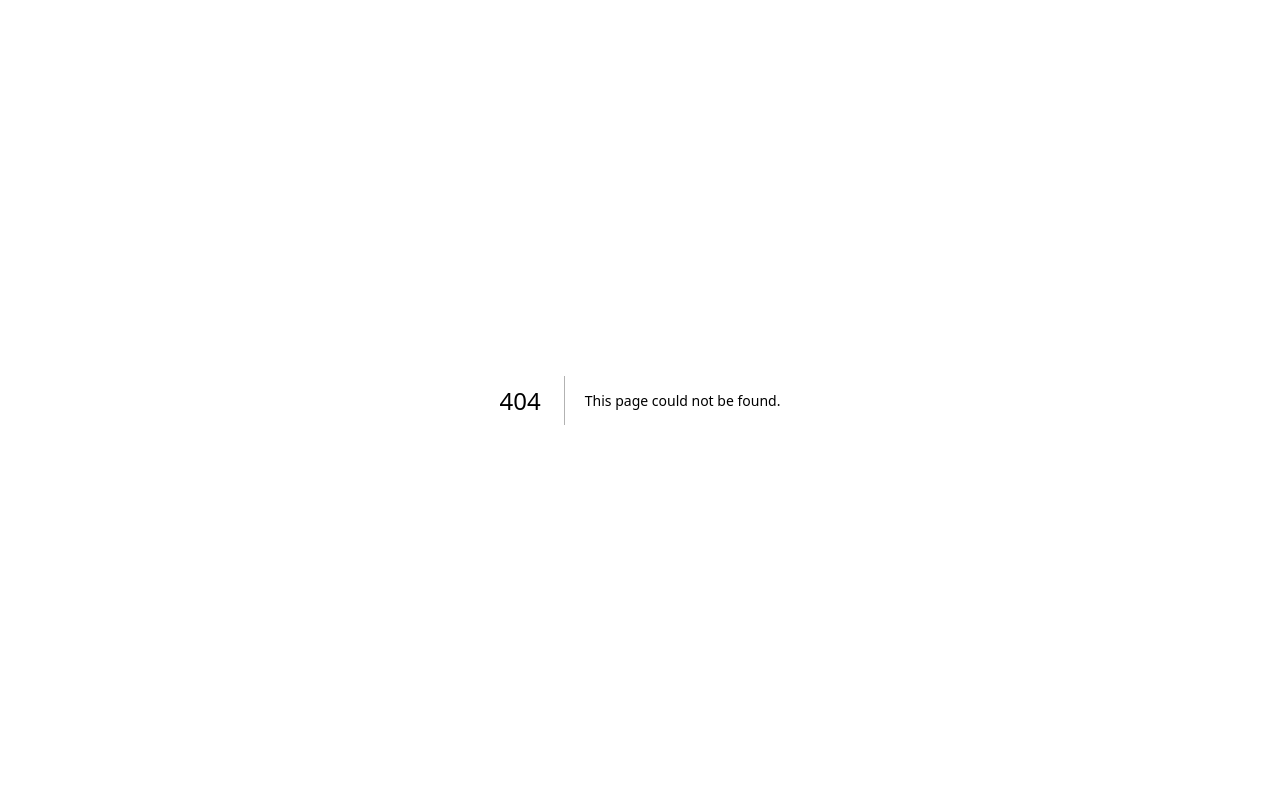
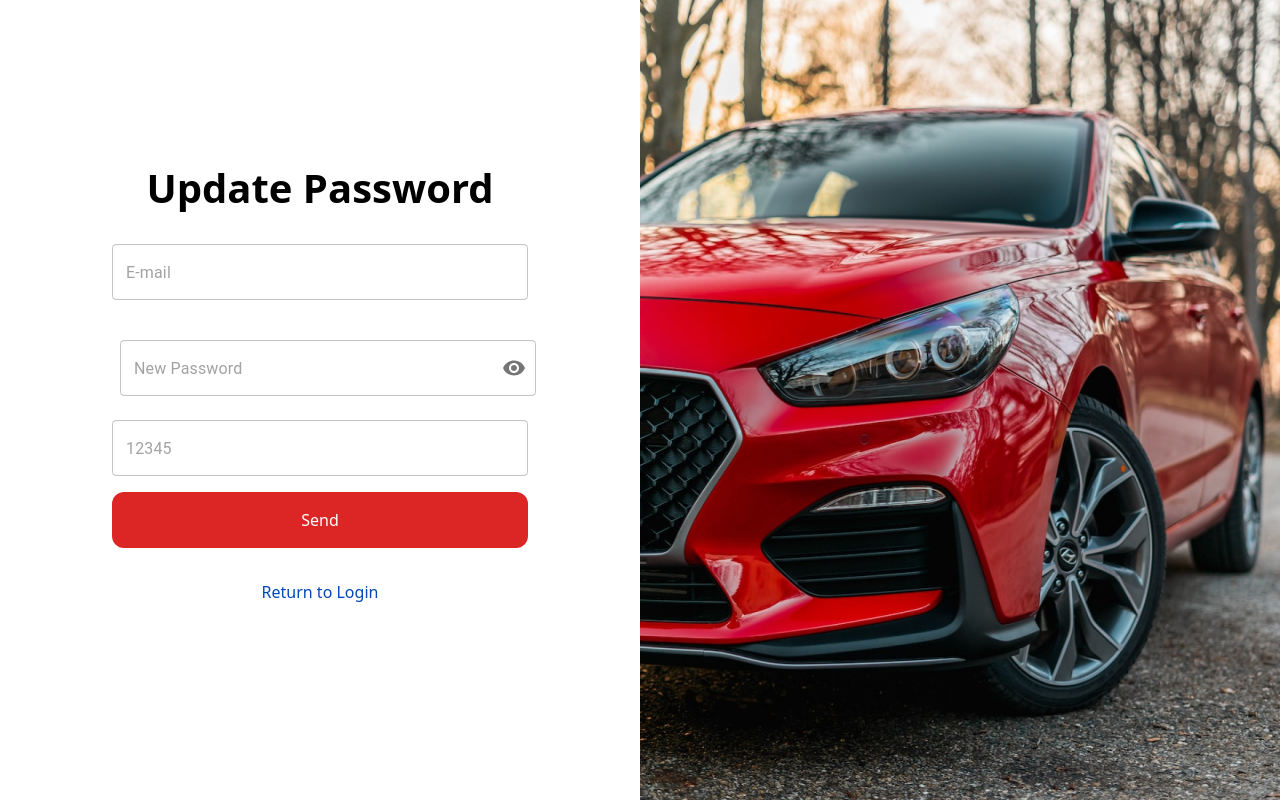
Before and after one commit to Waqas3399Nazir/Standout_Front_End, a Next.js app: page /update-password in a window 1280 px wide. Before the commit this address had no page. Built offline with nearby package versions, Linux system fonts and the light colour scheme.

Commit message:
Sign Up,Login, Email Verification, Reset Password Pages updated,one Login Bug fixed,Update Passord API Integrated

```diff
--- a/config/axios.ts
+++ b/config/axios.ts
@@ -6,12 +6,13 @@ const axiosInstance = () => {
   const token = localStorage.getItem(SS_TOKEN);
 
   //setting the enviroment
-  let url = "http://68.183.25.97";
-  if (process.env.NODE_ENV === "development") {
-    url = `${process.env.TEST_API_URL}`;
-  } else if (process.env.NODE_ENV === "production") {
-  } else if (process.env.NODE_ENV === "test") {
-  }
+  let url = "http://localhost:4000";
+  // let url = "http://68.183.25.97";
+  // if (process.env.NODE_ENV === "development") {
+  //   url = `${process.env.TEST_API_URL}`;
+  // } else if (process.env.NODE_ENV === "production") {
+  // } else if (process.env.NODE_ENV === "test") {
+  // }
   const enviroment = `${url}/api`;
   return axios.create({
     baseURL: enviroment,
--- a/pages/email-verification.tsx
+++ b/pages/email-verification.tsx
@@ -40,14 +40,14 @@ const EmailVerification = () => {
           </p>
         </div>
       </div>
-      <div className="flex-5 hidden lg:block bg-registerImage">
-        {/* <Image
+      <div className="flex-5 hidden lg:block">
+        <Image
           className="w-full h-screen"
           src="/images/signup-image.png"
           alt=""
           width={100}
           height={100}
-        /> */}
+        />
       </div>
     </div>
   );
--- a/pages/login.tsx
+++ b/pages/login.tsx
@@ -13,7 +13,7 @@ import { FaFacebook } from "react-icons/fa";
 import Alert from "@mui/material/Alert";
 import AlertTitle from "@mui/material/AlertTitle";
 import Stack from "@mui/material/Stack";
-
+import Image from "next/image";
 import {
   loginUser,
   errorCleanUp,
@@ -77,13 +77,11 @@ const Login = () => {
       setUserDefinedError("Enter valid Email and Password");
     } else if (!regexEmail.test(userLoginData.email)) {
       setUserDefinedError("Please Enter a valid Email!");
-    }
-    //to clean stored error message
-    dispatch(errorCleanUp());
-    //to clean stored message
-    dispatch(messageCleanUp());
-
-    if (userLoginData) {
+    } else {
+      //to clean stored error message
+      dispatch(errorCleanUp());
+      //to clean stored message
+      dispatch(messageCleanUp());
       dispatch(loginUser(userLoginData));
     }
   };
@@ -229,7 +227,15 @@ const Login = () => {
           </div>
         </div>
       </div>
-      <div className="hidden md:block h-screen flex-5 bg-loginImage bg-no-repeat"></div>
+      <div className="hidden md:block flex-5 ">
+        <Image
+          className="w-full h-screen"
+          src="/images/login.png"
+          alt=""
+          width={100}
+          height={100}
+        />
+      </div>
     </div>
     // </AuthGuard>
   );
--- a/pages/register.tsx
+++ b/pages/register.tsx
@@ -14,7 +14,6 @@ import { FaFacebook } from "react-icons/fa";
 import Image from "next/image";
 import Select, { SelectChangeEvent } from "@mui/material/Select";
 import Alert from "@mui/material/Alert";
-import AlertTitle from "@mui/material/AlertTitle";
 import Stack from "@mui/material/Stack";
 
 //
@@ -173,7 +172,6 @@ const Register = () => {
       dispatch(errorCleanUp());
       //to clean stored message
       dispatch(messageCleanUp());
-
       router.push(`/email-verification?email=${userData.email}`);
     }
   }, [loader]);
@@ -223,7 +221,7 @@ const Register = () => {
                   className="w-full rounded-xl"
                   id="outlined-email"
                   type="text"
-                  placeholder="Phone Number"
+                  placeholder="(123) 123-1234"
                   name="phoneNumber"
                   onChange={handleChange}
                 />
@@ -418,7 +416,7 @@ const Register = () => {
       </div>
       <div className="hidden md:block flex-5">
         <Image
-          className="w-full h-screen min-h-full"
+          className="w-full bg-center h-screen min-h-full"
           src="/images/signup-image.png"
           alt=""
           width={100}
--- a/pages/reset-password.tsx
+++ b/pages/reset-password.tsx
@@ -54,6 +54,17 @@ const ResetPassword = () => {
   };
 
   useEffect(() => {
+    if (successMessage && !loader) {
+      //to clean stored error message
+      dispatch(errorCleanUp());
+      //to clean stored message
+      dispatch(messageCleanUp());
+
+      router.push(`/update-password?email=${email}`);
+    }
+  }, [loader]);
+
+  useEffect(() => {
     //to clean stored error message
     dispatch(errorCleanUp());
     //to clean stored message
@@ -79,7 +90,7 @@ const ResetPassword = () => {
                   id="outlined-email"
                   type="text"
                   placeholder="E-mail"
-                  name="name"
+                  name="email"
                   onChange={(event) => setEmail(event.target.value)}
                 />
               </div>
@@ -150,14 +161,14 @@ const ResetPassword = () => {
           </div>
         </div>
       </div>
-      <div className="flex-5 hidden lg:block bg-registerImage">
-        {/* <Image
+      <div className="flex-5 hidden lg:block">
+        <Image
           className="w-full h-screen"
           src="/images/signup-image.png"
           alt=""
           width={100}
           height={100}
-        /> */}
+        />
       </div>
     </div>
   );
--- /dev/null
+++ b/pages/update-password.tsx
@@ -0,0 +1,228 @@
+import React, { useEffect, useState } from "react";
+import { useRouter } from "next/router";
+import { TextField } from "@mui/material";
+import FormControl from "@mui/material/FormControl";
+import OutlinedInput from "@mui/material/OutlinedInput";
+import InputAdornment from "@mui/material/InputAdornment";
+import IconButton from "@mui/material/IconButton";
+import Visibility from "@mui/icons-material/Visibility";
+import VisibilityOff from "@mui/icons-material/VisibilityOff";
+import Image from "next/image";
+import { useSelector, useDispatch } from "react-redux";
+import { AppDispatch } from "@/redux-dev/store";
+import { CircularProgress } from "@material-ui/core";
+import Alert from "@mui/material/Alert";
+import Stack from "@mui/material/Stack";
+import {
+  updatePassword,
+  errorCleanUp,
+  messageCleanUp,
+} from "@/redux-dev/auth/auth.slice";
+import {
+  activityInProgress,
+  error,
+  message,
+} from "@/redux-dev/auth/auth.selector";
+
+const UpdatePassword = () => {
+  // const regexEmail = /^[^\s@]+@[^\s@]+\.[^\s@]+$/;
+  const regexPassword = /^[a-zA-Z0-9!@#$%^&*()_+{}\[\]:;\"'<>,.?\/\\|\-]{8,}$/;
+  const regexCode = /^\d{7}(?:[-\s]\d{4})?$/;
+  const router = useRouter();
+  const [showPassword, setShowPassword] = React.useState(false);
+  const dispatch = useDispatch<AppDispatch>();
+  const errorMessage = useSelector(error);
+  const successMessage = useSelector(message);
+  const loader = useSelector(activityInProgress);
+  const [userDefinedError, setUserDefinedError] = useState("");
+
+  const handleClickShowPassword = () => setShowPassword((show) => !show);
+  const handleMouseDownPassword = (
+    event: React.MouseEvent<HTMLButtonElement>
+  ) => {
+    event.preventDefault();
+  };
+
+  const [userData, setUserData] = useState({
+    email: router.query.email,
+    password: "",
+    code: "",
+  });
+
+  const handleChange = (event: any) => {
+    const value = event.target.value;
+    setUserData({
+      ...userData,
+      [event.target.name]: value,
+    });
+  };
+
+  const navigateToLoignPage = () => {
+    router.push("/login");
+  };
+
+  const updatePasswordHandler = (event: any) => {
+    event.preventDefault();
+
+    //to clean stored error message
+    dispatch(errorCleanUp());
+    //to clean stored message
+    dispatch(messageCleanUp());
+
+    if (
+      userData.email === "" ||
+      userData.password === "" ||
+      userData.code === ""
+    ) {
+      setUserDefinedError("Enter valid Details");
+    }
+    // else if (!regexEmail.test(userData.email)) {
+    //   setUserDefinedError("Please Enter a valid Email!");
+    // }
+    else if (!regexPassword.test(userData.password)) {
+      setUserDefinedError("Please Enter a valid Password!");
+    } else if (!regexCode.test(userData.code)) {
+      setUserDefinedError("Please Enter a valid 5 Digits Code!");
+    } else {
+      setUserDefinedError("");
+      dispatch(updatePassword(userData));
+    }
+  };
+
+  useEffect(() => {
+    if (successMessage && !loader) {
+      //to clean stored error message
+      dispatch(errorCleanUp());
+      //to clean stored message
+      dispatch(messageCleanUp());
+
+      router.push("/login");
+    }
+  }, [loader]);
+
+  useEffect(() => {
+    //to clean stored error message
+    dispatch(errorCleanUp());
+    //to clean stored message
+    dispatch(messageCleanUp());
+  }, []);
+
+  return (
+    <div className="flex flex-row h-screen">
+      <div className="flex-5 flex">
+        <div className="w-[80%] text-center sm:w-[60%] lg:w-[65%] m-auto">
+          <form method="post">
+            <h1 className="text-heading not-italic text-black font-bold">
+              Update Password
+            </h1>
+            {/* <p className="text-base mt-[0.5rem] non-italic text-black font-semibold w-full sm:w-[90%] lg:w-[80%] m-auto">
+             Please enter your details
+            </p> */}
+            <div className="w-full my-8">
+              <div className="w-full rounded-xl">
+                <TextField
+                  className="w-full rounded-xl"
+                  id="outlined-email"
+                  type="text"
+                  placeholder="E-mail"
+                  value={userData.email}
+                  name="email"
+                  onChange={handleChange}
+                />
+              </div>
+            </div>
+            <div className="">
+              <FormControl
+                className="m-0 rounded-xl mt-[1rem]"
+                sx={{ m: 1, width: "100%" }}
+                variant="outlined"
+              >
+                <OutlinedInput
+                  id="outlined-adornment-password"
+                  type={showPassword ? "text" : "password"}
+                  placeholder="New Password"
+                  name="password"
+                  onChange={handleChange}
+                  endAdornment={
+                    <InputAdornment position="end">
+                      <IconButton
+                        aria-label="toggle password visibility"
+                        onClick={handleClickShowPassword}
+                        onMouseDown={handleMouseDownPassword}
+                        edge="end"
+                      >
+                        {showPassword ? <VisibilityOff /> : <Visibility />}
+                      </IconButton>
+                    </InputAdornment>
+                  }
+                />
+              </FormControl>
+            </div>
+            <div className="w-full my-4">
+              <div className="w-full rounded-xl">
+                <TextField
+                  className="w-full rounded-xl"
+                  id="outlined-email"
+                  type="text"
+                  placeholder="12345"
+                  name="code"
+                  onChange={handleChange}
+                />
+              </div>
+            </div>
+            <div>
+              {errorMessage.message || userDefinedError ? (
+                <Stack
+                  className="mb-4 border-red-500"
+                  sx={{ width: "100%" }}
+                  spacing={2}
+                  color="#FF445A"
+                >
+                  <Alert variant="outlined" severity="warning" color="error">
+                    <p className="text-[#FF445A]">
+                      {errorMessage.message
+                        ? errorMessage.message
+                        : userDefinedError}
+                    </p>
+                  </Alert>
+                </Stack>
+              ) : (
+                ""
+              )}
+            </div>
+            <button
+              type="submit"
+              className="bg-red-600 w-full py-4 rounded-xl text-base text-white font-medium cursor-pointer"
+              onClick={updatePasswordHandler}
+            >
+              {loader ? (
+                <CircularProgress style={{ color: "white" }} size="1.5rem" />
+              ) : (
+                "Send"
+              )}
+            </button>
+          </form>
+          <div className="w-full text-center mt-4">
+            <p
+              className="my-8 font-medium text-[#0048B9] cursor-pointer"
+              onClick={navigateToLoignPage}
+            >
+              Return to Login
+            </p>
+          </div>
+        </div>
+      </div>
+      <div className="flex-5 hidden lg:block">
+        <Image
+          className="w-full h-screen"
+          src="/images/signup-image.png"
+          alt=""
+          width={100}
+          height={100}
+        />
+      </div>
+    </div>
+  );
+};
+
+export default UpdatePassword;
--- a/redux-dev/auth/auth.slice.ts
+++ b/redux-dev/auth/auth.slice.ts
@@ -69,6 +69,20 @@ export const forgotPassword = createAsyncThunk(
         "auth/forget-password",
         email
       );
+      console.log(data);
+      return data;
+    } catch (error: any) {
+      return rejectWithValue(error);
+    }
+  }
+);
+
+//update password
+export const updatePassword = createAsyncThunk(
+  "update/password",
+  async (user: any, { rejectWithValue }) => {
+    try {
+      const { data } = await axiosInstance().post("auth/update-password", user);
       console.log(data);
       return data;
     } catch (error: any) {
@@ -172,6 +186,28 @@ const authSlice = createSlice({
       console.log(action.payload);
       console.log(action.payload.message);
     });
+
+    //updatePassword
+    //forgot password API
+    builder.addCase(updatePassword.pending, (state, action: any) => {
+      state.isActivityInProgress = true;
+    });
+
+    builder.addCase(updatePassword.rejected, (state, action: any) => {
+      state.isActivityInProgress = false;
+      state.error = {
+        code: action.payload.status,
+        message: action.payload.message,
+      };
+      console.log(state.error);
+    });
+
+    builder.addCase(updatePassword.fulfilled, (state, action: any) => {
+      state.isActivityInProgress = false;
+      state.message = action.payload.message;
+      console.log(action.payload);
+      console.log(action.payload.message);
+    });
   },
 });
 
```
